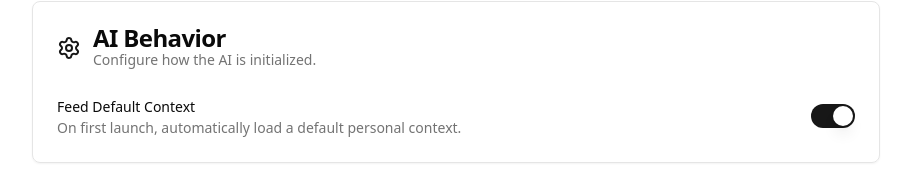
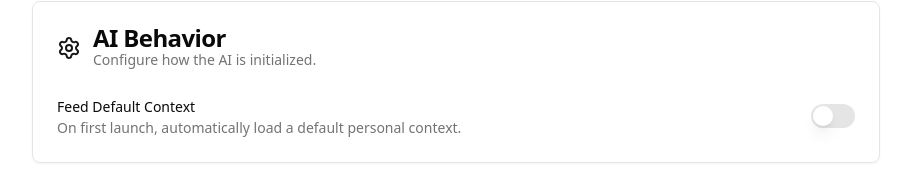
Before and after one commit to HadiuzzamanBappy/AI-Chat, a React (Vite) app: page /settings in a window 1280 px wide. Shown: the part 281-475 px from the top of the page, without its empty margins (184-1095 px from the left). Built offline with nearby package versions, Linux system fonts and the light colour scheme.

Commit message:
Mod: some UI fix

```diff
--- a/src/components/Chat.tsx
+++ b/src/components/Chat.tsx
@@ -68,7 +68,7 @@ export function Chat({ messages, isTyping = false, onSendMessage, onDeleteMessag
           <StarterTemplates starters={starterTemplates} onSelectStarter={onSendMessage} />
         ) : (
           <motion.div
-            className="max-w-4xl mx-auto px-4"
+            className="max-w-4xl mx-auto px-md-4"
           >
             {messages.map((message) => <Message key={message.id} {...message} onDelete={onDeleteMessage} />)}
             {isTyping && <TypingIndicator />}
--- a/src/components/Message.tsx
+++ b/src/components/Message.tsx
@@ -95,7 +95,7 @@ export function Message({ id, content, isUser, timestamp, isTyping = false, onDe
 
       <div className="relative max-w-[70%]">
         <div
-          className={`rounded-2xl px-4 py-3 ${isUser
+          className={`rounded-2xl px-3 py-2 ${isUser
             ? 'bg-chat-user-bubble text-chat-user-bubble-foreground'
             : 'bg-chat-assistant-bubble text-chat-assistant-bubble-foreground'
             }`}
--- a/src/pages/Settings.tsx
+++ b/src/pages/Settings.tsx
@@ -26,7 +26,7 @@ export default function Settings() {
   const [openAIKey, setOpenAIKey] = useState('');
   const [feedDefaultKb, setFeedDefaultKb] = useState(() => {
     const saved = localStorage.getItem('feed_default_kb');
-    return saved === null ? true : JSON.parse(saved);
+    return saved === null ? false : JSON.parse(saved);
   });
 
   useEffect(() => {
```
